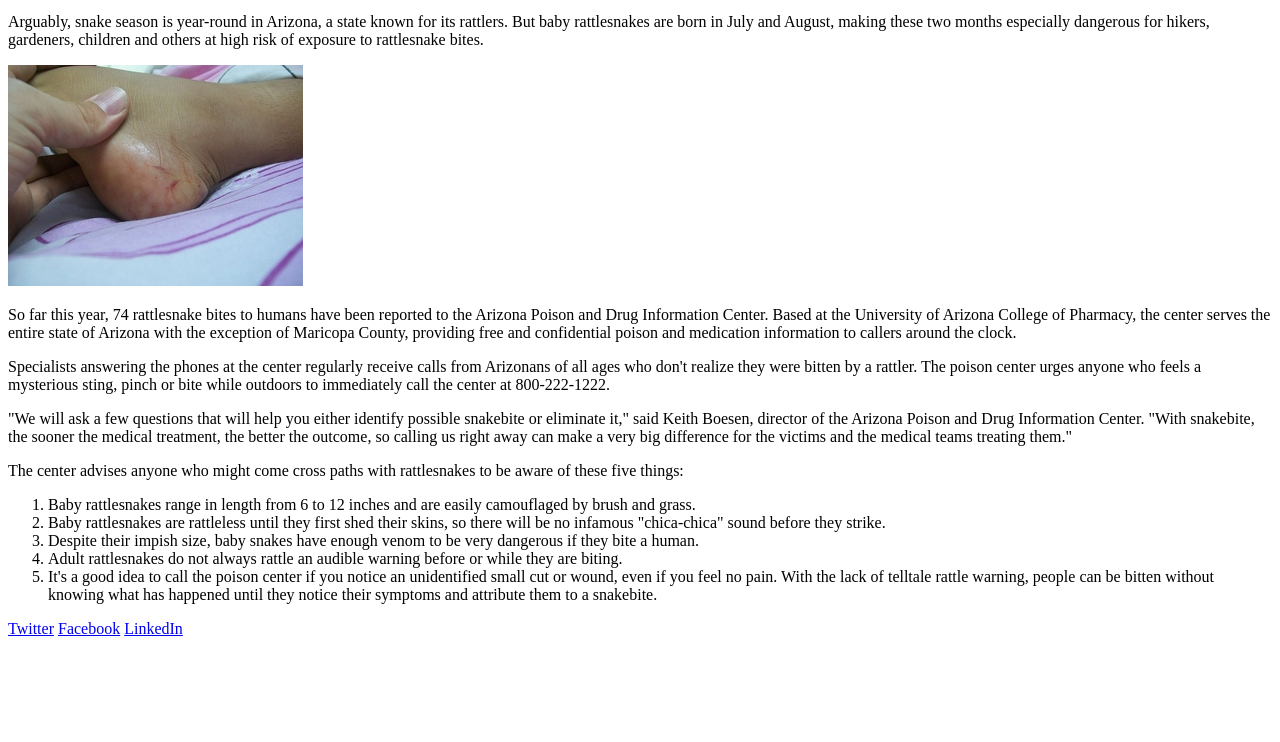
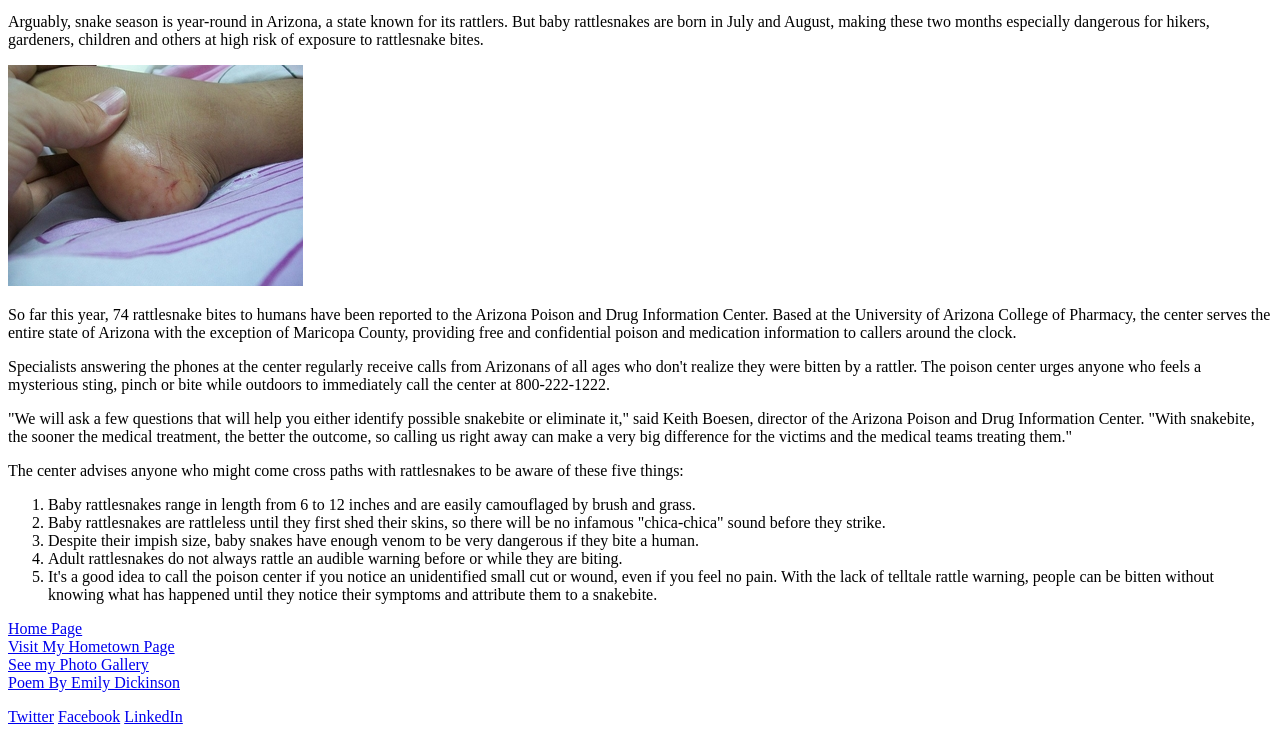
Before and after one commit to benbrot1/mysite, a plain HTML site: page index.html in a window 1280 px wide. Shown: the part 183-925 px from the top of the page. Before the commit the page ends 837 px from the top, so only its background shows below. Drawn offline with Linux system fonts and the light colour scheme.

Commit message:
updated links
updated the 4 links so they take you to a new page

```diff
--- a/index.html
+++ b/index.html
@@ -49,6 +49,14 @@
                   rattle warning, people can be bitten without knowing what has happened
                   until they notice their symptoms and attribute them to a snakebite.</li>
             </ol>
+      <p>
+         <a href="index.html">Home Page</a> <br>
+         <a href="hometown.html">Visit My Hometown Page</a> <br>
+         <a href="gallery.html">See my Photo Gallery</a> <br>
+         <a href="poem.html"> Poem By Emily Dickinson</a> <br>
+
+
+      </p>
 
       <p>
          <a href="https://twitter.com/">Twitter</a>
```
